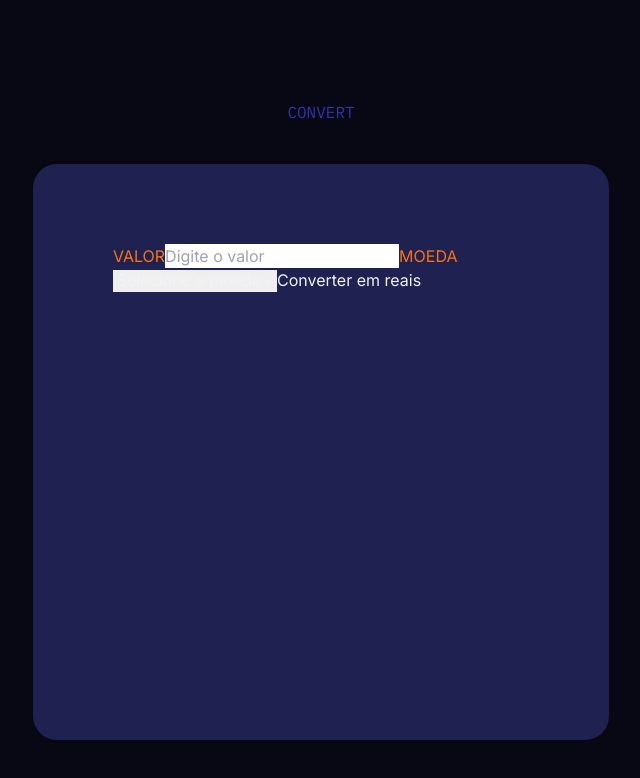
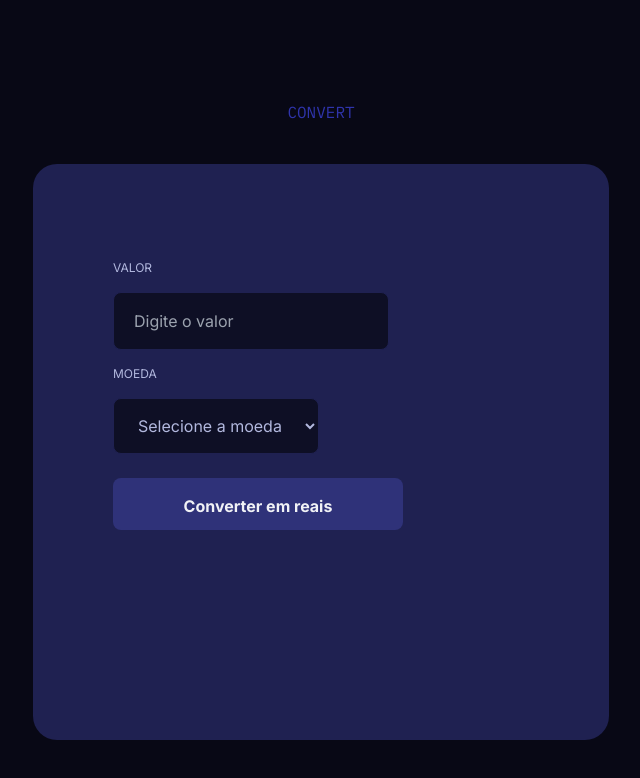
Before and after one commit to aanitakawasaki/projeto-nextjs-alpha-digital, a Next.js app in the folder projeto-nextjs-alpha-digital/: page / in a window 1280 px wide. Shown: the top 778 px of the page, without its empty margins (319-959 px from the left). Built offline with nearby package versions, Linux system fonts and the light colour scheme.

Commit message:
estilizando com tailwind

```diff
--- a/projeto-nextjs-alpha-digital/pages/index.js
+++ b/projeto-nextjs-alpha-digital/pages/index.js
@@ -78,9 +78,9 @@ const Home = () => {
             </Button>
             {/*aqui o botão será desabilitado (disabled) se a variável currency for uma string vazia (''), ou seja, o botão ficará desabilitado até que o usuário selecione uma moeda. */}
           </form>
-          <ResultDisplay result={result} />
+        </div>
+        <ResultDisplay result={result} />
           {/*ResultDisplay recebe uma prop chamada result, que contém o valor resultante da conversão de moeda. quando o valor de result é atualizado, o componente ResultDisplay re-renderiza para mostrar o novo valor. */}
-        </div>
     </>
   );
 };
--- a/projeto-nextjs-alpha-digital/src/styles/globals.css
+++ b/projeto-nextjs-alpha-digital/src/styles/globals.css
@@ -29,15 +29,22 @@ justify-center items-center: Centraliza os itens tanto verticalmente (justify-ce
 }
 
 .label {
-  @apply text-orange-500;
+  @apply text-blue-900
+  text-xs
+  block py-4;
 }
 
-/*.input, .select {
-  @apply w-full bg-blue-700 text-white border border-blue-600 focus:border-blue-500 focus:ring-2 focus:ring-blue-500 rounded-lg p-2;
+.input, .select {
+  @apply bg-blue-200 py-4 px-5 text-blue-900 border border-blue-400 rounded-lg;
 }
 
 .button {
-  @apply bg-blue-600 hover:bg-blue-700 text-white font-bold py-2 px-4 rounded-lg w-full;
+  @apply border-none rounded-lg font-semibold bg-blue-600 text-white w-[290px] h-[52px] block py-4 my-6;
+  transition: background-color 0.3s;
+}
+
+.button:hover {
+  @apply bg-blue-700;
 }
 
 .button-disabled {
@@ -45,5 +52,5 @@ justify-center items-center: Centraliza os itens tanto verticalmente (justify-ce
 }
 
 .resultDisplay {
-  @apply text-blue-600 text-2xl font-bold mt-4;
-} */
+  @apply bg-blue-600 text-blue-600 text-2xl font-bold mt-4 text-white rounded-lg py-4 text-center;
+}
```
